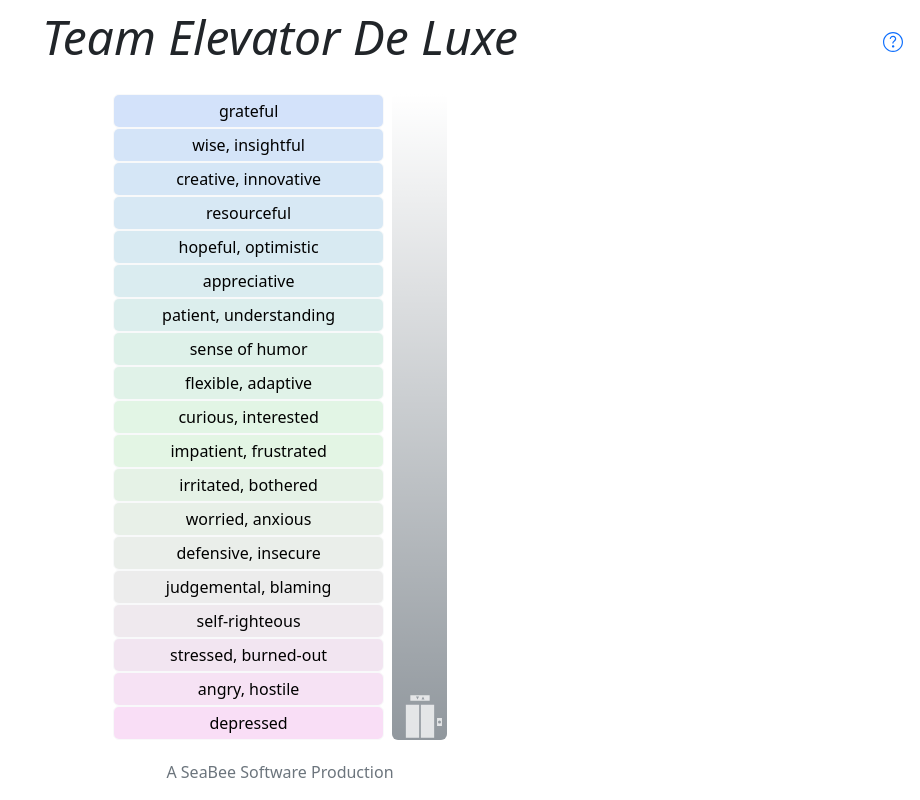
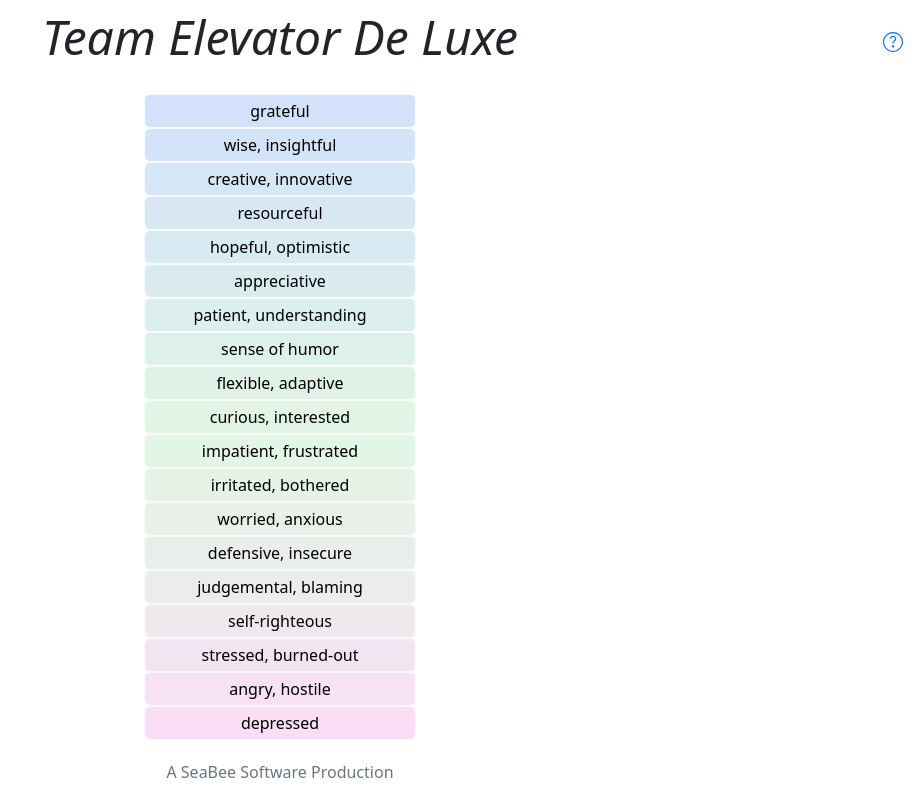
Before and after one commit to isherwood/Team-Elevator-DeLuxe, a React (Create React App) app: page / in a window 1280 px wide. Shown: the whole page, without its empty margins (360-1280 px from the left). Built offline with nearby package versions, Linux system fonts and the light colour scheme.

Commit message:
Default team elevator value change; styles; site root path

```diff
--- a/package.json
+++ b/package.json
@@ -2,6 +2,7 @@
   "name": "team-elevator",
   "version": "0.1.0",
   "private": true,
+  "homepage": ".",
   "dependencies": {
     "@types/react": "^18.0.25",
     "bootstrap": "^5.2.3",
--- a/src/App.js
+++ b/src/App.js
@@ -7,7 +7,7 @@ import Elevator from "./components/Elevator/Elevator";
 
 function App() {
     const [showOffCanvas, setShowOffCanvas] = useState(false);
-    const [showElevator, setShowElevator] = useState(true);
+    const [showElevator, setShowElevator] = useState(false);
 
     const handleHideOffCanvas = () => setShowOffCanvas(false);
     const handleShowOffCanvas = () => setShowOffCanvas(true);
--- a/src/components/Elevator/Elevator.jsx
+++ b/src/components/Elevator/Elevator.jsx
@@ -122,7 +122,7 @@ const Elevator = props => {
                 {props.showElevator &&
                     <div className='elevator-shaft ms-2 bg-secondary rounded-2'>
                         <div className='position-relative h-100'>
-                            <GiElevator className='elevator display-5 text-white opacity-75 position-absolute'
+                            <GiElevator className='elevator display-5 text-dark opacity-75 position-absolute'
                                         style={getElevatorStyles()}/>
                         </div>
                     </div>
```
